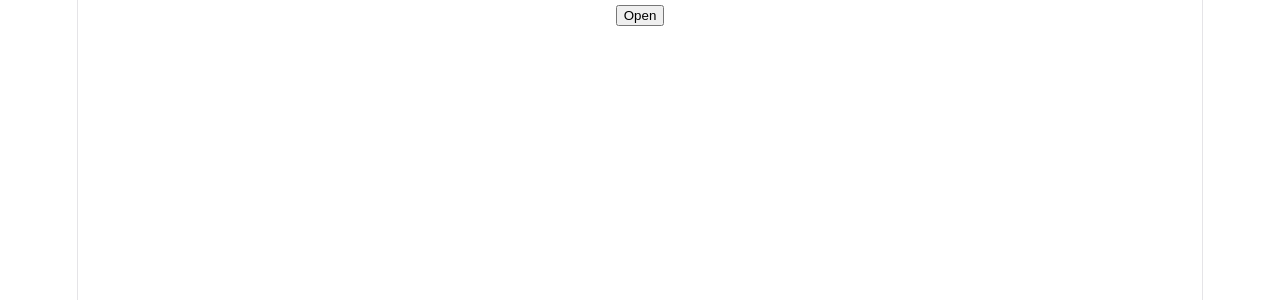
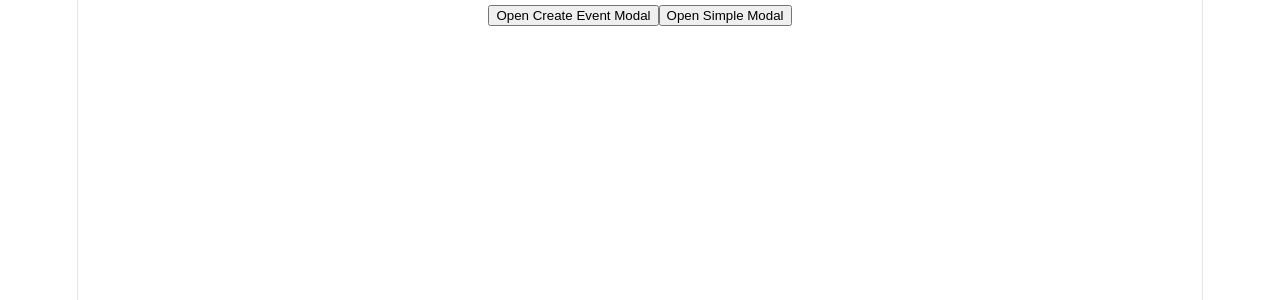
Before and after one commit to L-Diasa/schedula, a React (Vite) app: page / in a window 1280 px wide. Shown: the top 300 px of the page. Built offline with nearby package versions, Linux system fonts and the light colour scheme.

Commit message:
ISSUE1 Test: Add simple modal to App for test purposes

```diff
--- a/src/App.jsx
+++ b/src/App.jsx
@@ -2,21 +2,24 @@ import { useState } from "react";
 import { createPortal } from "react-dom";
 import "./App.css";
 import { CreateEventModal } from "./componants/CreateEventModal/CreateEventModal";
+import { Modal } from "./componants/Modal/Modal";
 
 function App() {
-  const [modalOpen, setModalOpen] = useState(false);
+  const [CreateEventModalOpen, setCreateEventModalOpen] = useState(false);
+  const [ModalOpen, setModalOpen] = useState(false);
 
   const handleButtonClick = () => {
+    setCreateEventModalOpen(false);
     setModalOpen(false);
   };
 
   return (
     <>
       <div className="App">
-        <button className="btn btn-open" onClick={() => setModalOpen(true)}>
-          Open
+        <button className="btn btn-open" onClick={() => setCreateEventModalOpen(true)}>
+          Open Create Event Modal
         </button>
-        {modalOpen &&
+        {CreateEventModalOpen &&
           createPortal(
             <CreateEventModal
               closeModal={handleButtonClick}
@@ -24,9 +27,17 @@ function App() {
             />,
             document.body,
           )}
+        <button className="btn btn-open" onClick={() => setModalOpen(true)}>
+          Open Simple Modal
+        </button>
+        {ModalOpen &&
+          createPortal(
+            <Modal closeModal={handleButtonClick} title={"Simple Modal"}>
+              <p>This is the content of the modal.</p>
+            </Modal>,
+            document.body,
+          )}
       </div>
-      <section>
-      </section>
     </>
   );
 }
```
